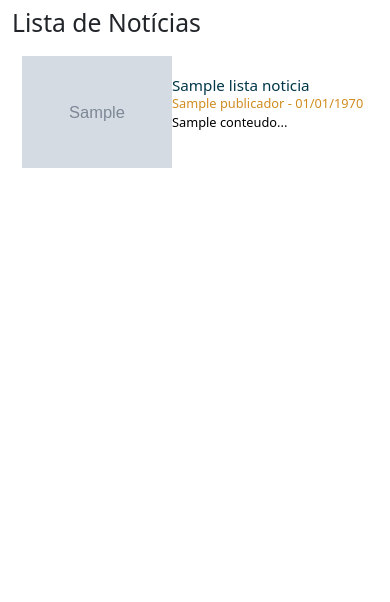
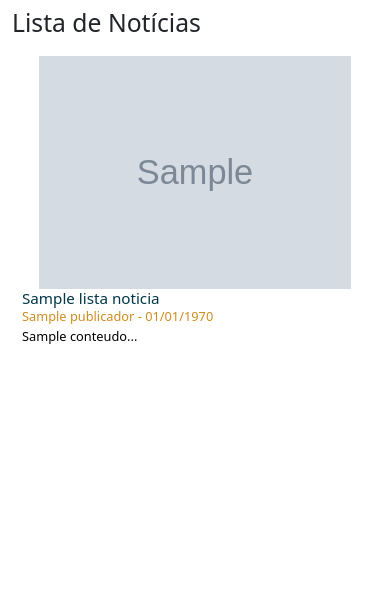
Before and after one commit to anders0n-almeida/atv_extensionista_uninter, a CodeIgniter 4 app: the page made by app/Views/news_list.php in a window 390 px wide. Shown: the part 56-658 px from the top of the page. Run offline with PHP 8.4 and a stand-in for CodeIgniter, Linux system fonts and the light colour scheme; the template is opened without the code that fills it: most values are stand-ins (such as "Sample title", 1, 10 or a date in 2020); grey boxes marked "Sample" are stand-in pictures; some libraries are stand-ins or nearby versions.

Commit message:
Ajustes de responsividade #1

```diff
--- a/app/Views/news_list.php
+++ b/app/Views/news_list.php
@@ -27,6 +27,13 @@
     .news-box:hover {
         background-color: var(--color-medium-blue);
     }
+    /* Ajustes responsivos */
+    @media (max-width: 766px) {
+        .news-box img {
+            width: 90%;
+        }
+    }
+    /* /Ajustes responsivos */
 </style>
 
 <div id="full-page">
@@ -38,13 +45,13 @@
 
                 <?php foreach($lista_noticias as $noticia): ?>
                     <a href="<?= site_url('/noticias/' . $noticia->id) ?>" class="news-box">
-                        <div class="d-flex align-items-center">
+                        <div class="row align-items-center">
 
-                            <div class="col-md-3" style="text-align: center;">
+                            <div class="col-sm-12 col-md-3" style="text-align: center;">
                                 <img src="<?= base_url('assets/news/' . $noticia->nome_arq_imagem) ?>" alt="Imagem da notícia <?= $noticia->id ?>" class="img-fluid">
                             </div>
 
-                            <div class="col-md-9">
+                            <div class="col-sm-12 col-md-9">
                                 <h4><?= $noticia->titulo ?></h4>
                                 <p>
                                     <span class="publicador-data">
```
